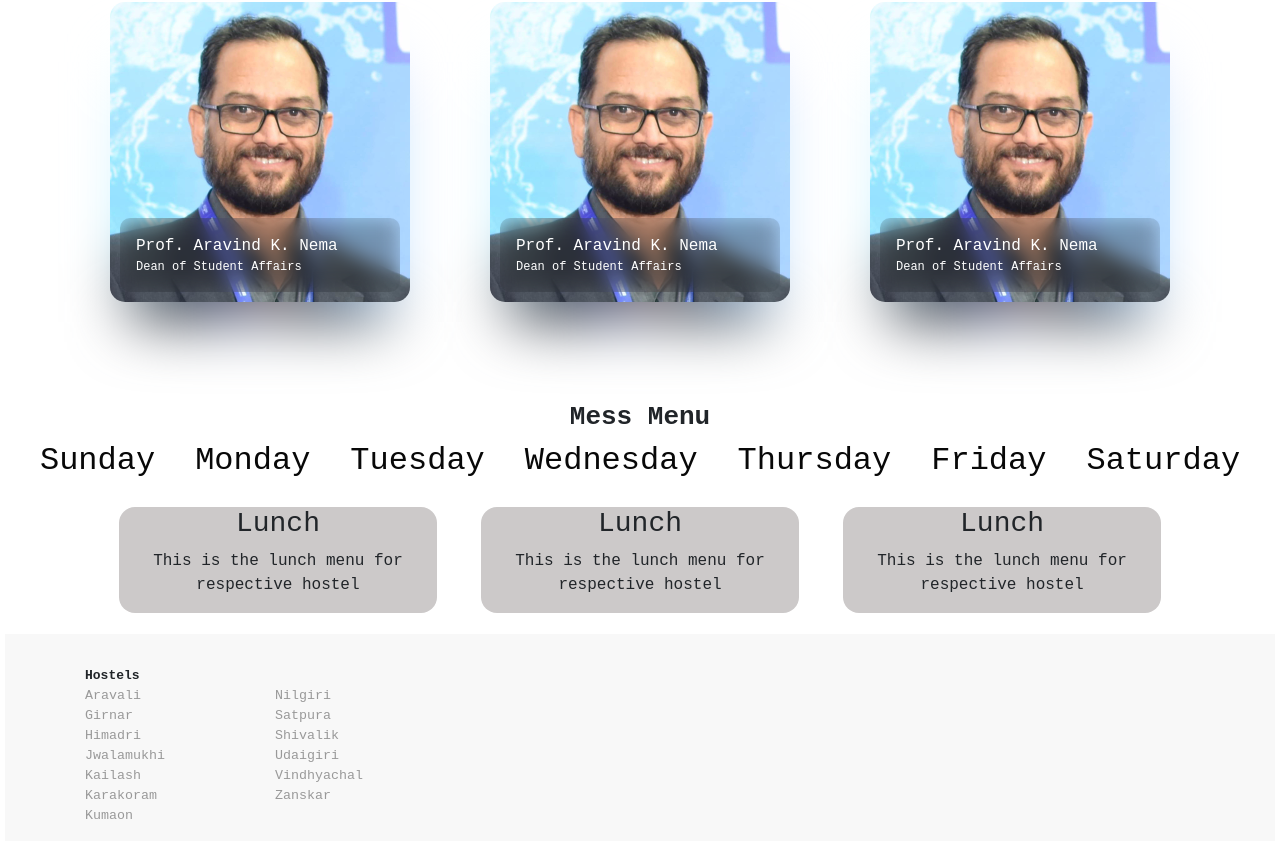
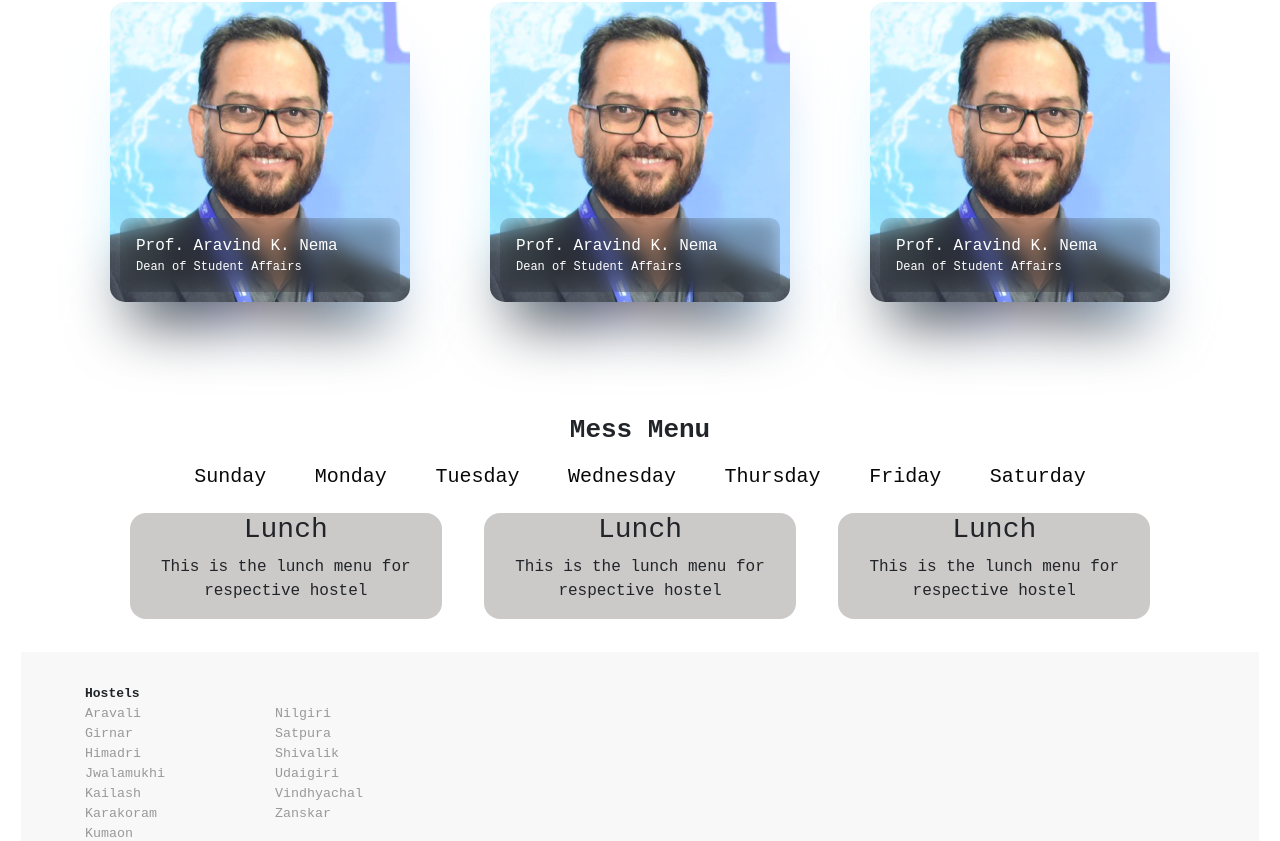
Before and after one commit to simran2712/bhm-iitd, a React (Create React App) app in the folder bhm-site/: page / in a window 1280 px wide. Shown: the part 3122-3963 px from the top of the page. Built offline with nearby package versions, Linux system fonts and the light colour scheme.

Commit message:
Mess menu padding

```diff
--- a/bhm-site/src/components/mess menu/component.css
+++ b/bhm-site/src/components/mess menu/component.css
@@ -9,6 +9,14 @@ body{
     justify-content: center;
     align-items: center;
     min-height: 100vh;
+}
+
+#mess-menu{
+    padding: 1%;
+}
+
+#mess-heading{
+    padding-bottom: 1%;
 }
 
 #menu-container{
@@ -27,14 +35,20 @@ body{
     margin: 2%;
 }
 
-.menu{
+menu{
+
     position: relative;
+    align-items: center;
+    align-self: center;
     display: flex;
+    padding-bottom: 2%;
 }
-.menu a{
+#menu a{
     position: relative;
-    margin: 0 20px;
-    font-size: 2em;
+    align-self: center;
+    align-content: center;
+    margin: 0 2%;
+    font-size: 1.25em;
     color: rgb(8, 8, 8);
     text-decoration: none;
 }
--- a/bhm-site/src/components/mess menu/component.js
+++ b/bhm-site/src/components/mess menu/component.js
@@ -14,9 +14,9 @@ item.forEach(link => {
 });
 function Messmenu(){
 
-    return <div className="container-fluid">
-        <div className="heading">Mess Menu</div>
-        <div class="menu">
+    return <div id="mess-menu" className="container-fluid">
+        <div className="heading" id="mess-heading">Mess Menu</div>
+        <div id="menu">
     <div id="marker"></div>
     <Link to="#">Sunday</Link>
     <Link to="#">Monday</Link>
```
